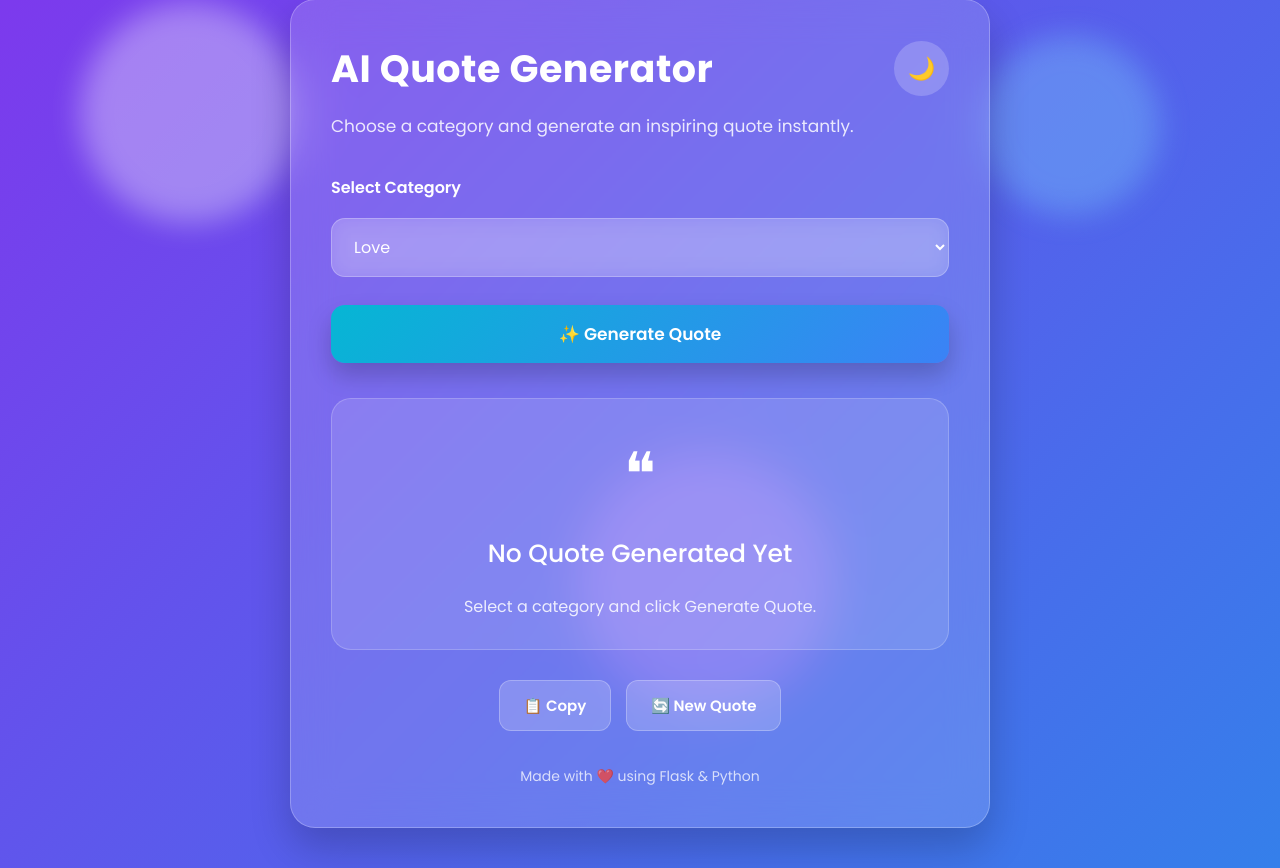
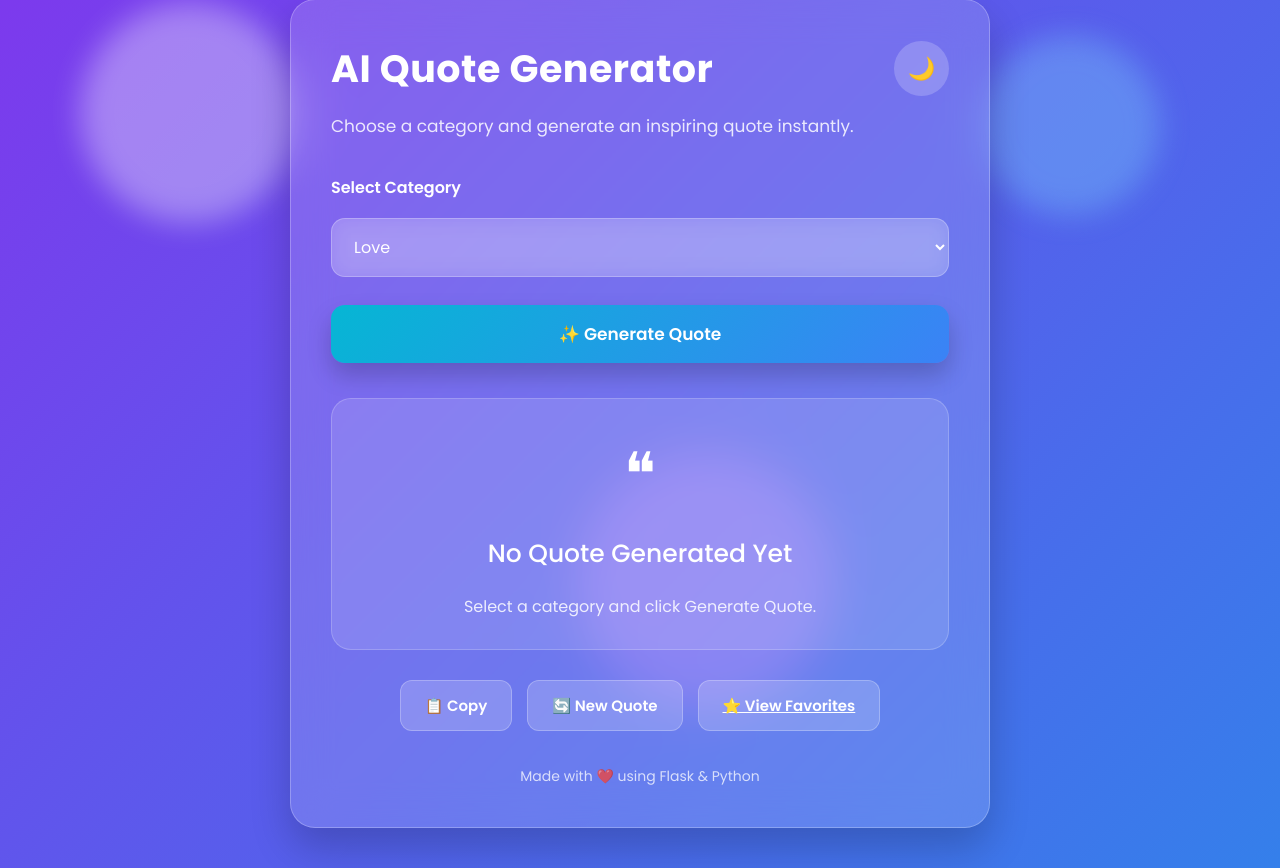
Before and after one commit to urwahkhalid00/AI-Quote-Generator, a Flask app: page / in a window 1280 px wide. Shown: the part 41-909 px from the top of the page. Run offline with Flask 3, Linux system fonts and the light colour scheme.

Commit message:
update commit

```diff
--- a/templates/index.html
+++ b/templates/index.html
@@ -159,6 +159,12 @@
 
                 </button>
 
+                  <a href="{{ url_for('favorites') }}" class="action-btn">
+
+                     ⭐ View Favorites
+
+                   </a>
+
             </div>
 
             <!-- Footer -->
```
Also changed, not shown: quotes.db.
